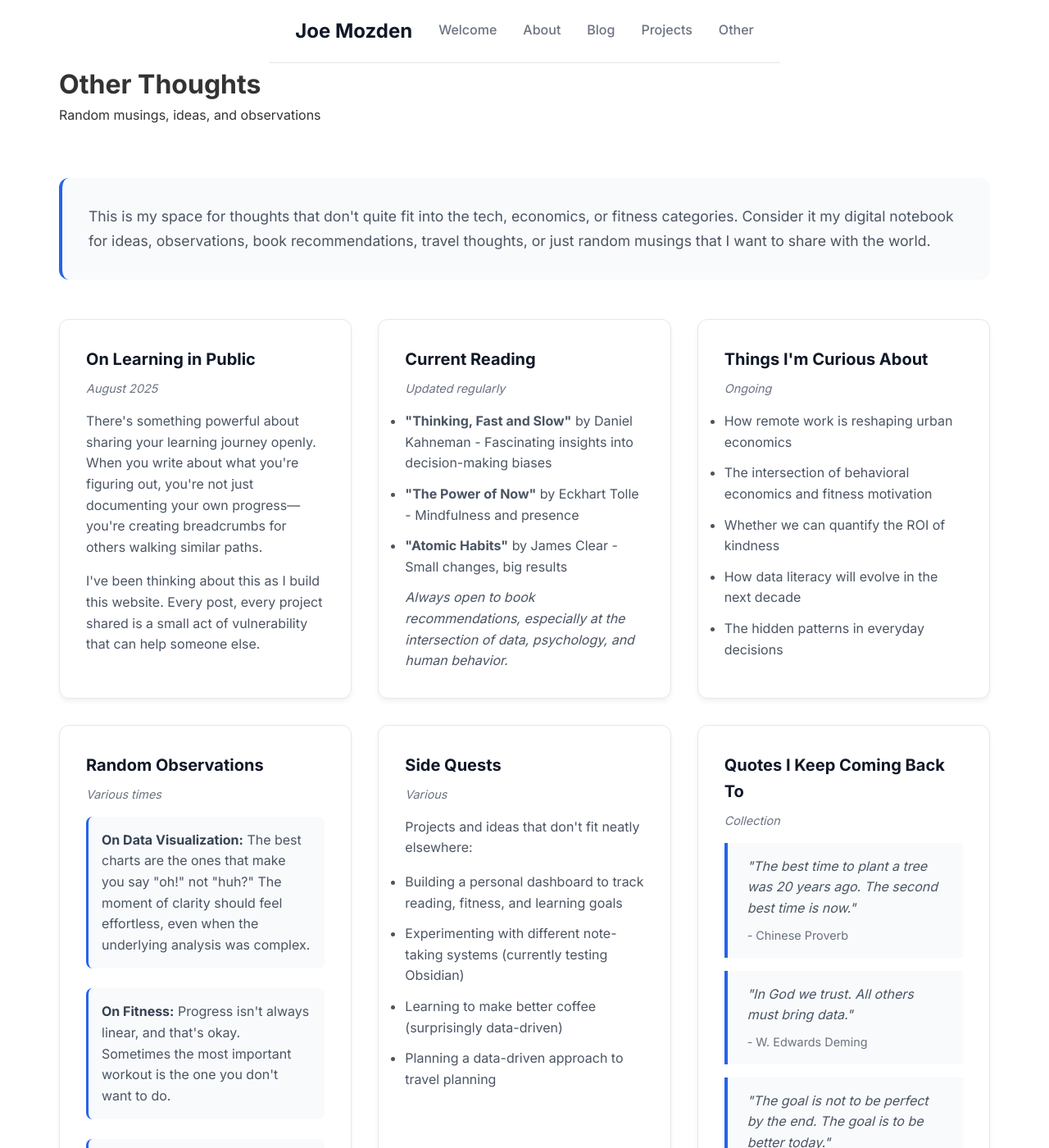
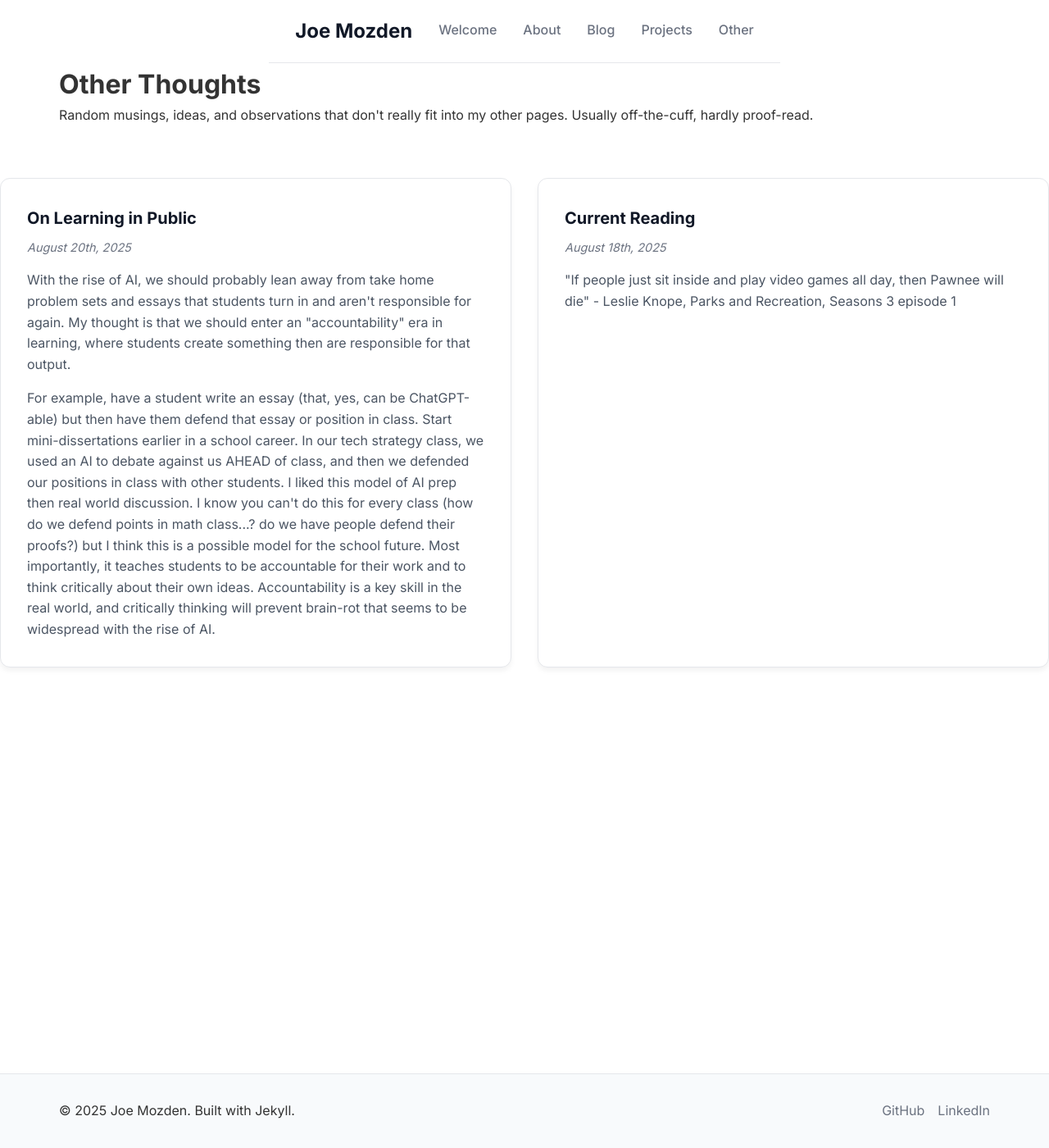
Before and after one commit to jmozden3/jmozden3.github.io, a Jekyll site: the page built from other.html, in a window 1280 px wide and 1400 px high. Shown: the whole window at 82% size. Built offline with Jekyll 4.4.1, drawn with Linux system fonts in a browser that asks for light colours; some of the changed text lies outside the part shown.

Commit message:
updated other page

```diff
--- a/other.html
+++ b/other.html
@@ -6,120 +6,37 @@ title: Other
 <div class="page-header">
     <div class="section-content">
         <h1>Other Thoughts</h1>
-        <p class="page-subtitle">Random musings, ideas, and observations</p>
+        <p class="page-subtitle">Random musings, ideas, and observations that don't really fit into my other pages. Usually off-the-cuff, hardly proof-read. </p>
     </div>
 </div>
 
 <section class="other-content">
-    <div class="section-content">
-        <div class="intro-text">
-            <p>
-                This is my space for thoughts that don't quite fit into the tech, economics,
-                or fitness categories. Consider it my digital notebook for ideas, observations,
-                book recommendations, travel thoughts, or just random musings that I want to
-                share with the world.
-            </p>
-        </div>
 
         <!-- You can organize this however you want - here are some examples -->
-
+     <div>
         <div class="thoughts-grid">
             <div class="thought-card">
                 <h3>On Learning in Public</h3>
-                <div class="thought-date">August 2025</div>
+                <div class="thought-date">August 20th, 2025</div>
                 <p>
-                    There's something powerful about sharing your learning journey openly.
-                    When you write about what you're figuring out, you're not just documenting
-                    your own progress—you're creating breadcrumbs for others walking similar paths.
+                    With the rise of AI, we should probably lean away from take home problem sets and essays that students turn in and aren't responsible for again.
+                    My thought is that we should enter an "accountability" era in learning, where students create something then are responsible for that output.
                 </p>
                 <p>
-                    I've been thinking about this as I build this website. Every post, every
-                    project shared is a small act of vulnerability that can help someone else.
+                    For example, have a student write an essay (that, yes, can be ChatGPT-able) but then have them defend that essay or position in class. Start mini-dissertations earlier in a school career.
+                    In our tech strategy class, we used an AI to debate against us AHEAD of class, and then we defended our positions in class with other students. I liked this model of AI prep then real world discussion.
+                    I know you can't do this for every class (how do we defend points in math class...? do we have people defend their proofs?) but I think this is a possible model for the school future.
+                    Most importantly, it teaches students to be accountable for their work and to think critically about their own ideas. Accountability is a key skill in the real world, and critically thinking will prevent brain-rot that seems to be widespread with the rise of AI.
                 </p>
             </div>
 
             <div class="thought-card">
                 <h3>Current Reading</h3>
-                <div class="thought-date">Updated regularly</div>
-                <ul class="reading-list">
-                    <li><strong>"Thinking, Fast and Slow"</strong> by Daniel Kahneman - Fascinating insights into decision-making biases</li>
-                    <li><strong>"The Power of Now"</strong> by Eckhart Tolle - Mindfulness and presence</li>
-                    <li><strong>"Atomic Habits"</strong> by James Clear - Small changes, big results</li>
-                </ul>
+                <div class="thought-date">August 18th, 2025</div>
                 <p>
-                    <em>Always open to book recommendations, especially at the intersection of
-                    data, psychology, and human behavior.</em>
+                    "If people just sit inside and play video games all day, then Pawnee will die" - Leslie Knope, Parks and Recreation, Seasons 3 episode 1
                 </p>
             </div>
-
-            <div class="thought-card">
-                <h3>Things I'm Curious About</h3>
-                <div class="thought-date">Ongoing</div>
-                <ul class="curiosity-list">
-                    <li>How remote work is reshaping urban economics</li>
-                    <li>The intersection of behavioral economics and fitness motivation</li>
-                    <li>Whether we can quantify the ROI of kindness</li>
-                    <li>How data literacy will evolve in the next decade</li>
-                    <li>The hidden patterns in everyday decisions</li>
-                </ul>
-            </div>
-
-            <div class="thought-card">
-                <h3>Random Observations</h3>
-                <div class="thought-date">Various times</div>
-                <div class="observations">
-                    <div class="observation">
-                        <strong>On Data Visualization:</strong> The best charts are the ones that make
-                        you say "oh!" not "huh?" The moment of clarity should feel effortless,
-                        even when the underlying analysis was complex.
-                    </div>
-                    <div class="observation">
-                        <strong>On Fitness:</strong> Progress isn't always linear, and that's okay.
-                        Sometimes the most important workout is the one you don't want to do.
-                    </div>
-                    <div class="observation">
-                        <strong>On Economics:</strong> Markets are made of people, and people are
-                        beautifully irrational. That's not a bug, it's a feature.
-                    </div>
-                </div>
-            </div>
-
-            <div class="thought-card">
-                <h3>Side Quests</h3>
-                <div class="thought-date">Various</div>
-                <p>Projects and ideas that don't fit neatly elsewhere:</p>
-                <ul class="side-quests">
-                    <li>Building a personal dashboard to track reading, fitness, and learning goals</li>
-                    <li>Experimenting with different note-taking systems (currently testing Obsidian)</li>
-                    <li>Learning to make better coffee (surprisingly data-driven)</li>
-                    <li>Planning a data-driven approach to travel planning</li>
-                </ul>
-            </div>
-
-            <div class="thought-card">
-                <h3>Quotes I Keep Coming Back To</h3>
-                <div class="thought-date">Collection</div>
-                <blockquote>
-                    "The best time to plant a tree was 20 years ago. The second best time is now."
-                    <cite>- Chinese Proverb</cite>
-                </blockquote>
-                <blockquote>
-                    "In God we trust. All others must bring data."
-                    <cite>- W. Edwards Deming</cite>
-                </blockquote>
-                <blockquote>
-                    "The goal is not to be perfect by the end. The goal is to be better today."
-                    <cite>- Unknown</cite>
-                </blockquote>
-            </div>
-        </div>
-
-        <div class="thoughts-footer">
-            <p>
-                Have thoughts on any of these topics? I'd love to hear from you.
-                This page is meant to be a conversation starter, not a monologue.
-            </p>
-            <a href="mailto:your-email@example.com" class="contact-btn">Let's chat →</a>
         </div>
     </div>
 </section>
--- a/projects.html
+++ b/projects.html
@@ -6,7 +6,7 @@ title: Projects
 <div class="page-header">
     <div class="section-content">
         <h1>Projects</h1>
-        <p class="page-subtitle">A collection of code, videos, articles, and other work I've created</p>
+        <p class="page-subtitle">A collection of code, videos, and other work I've created</p>
     </div>
 </div>
 
```
